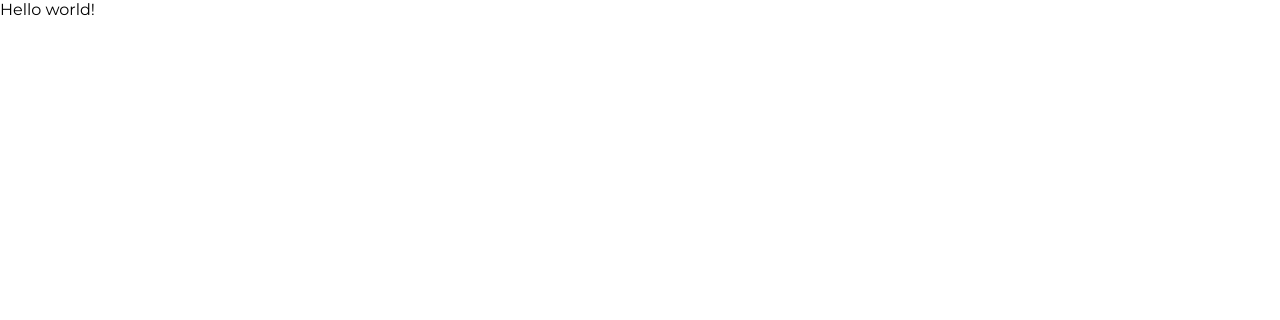
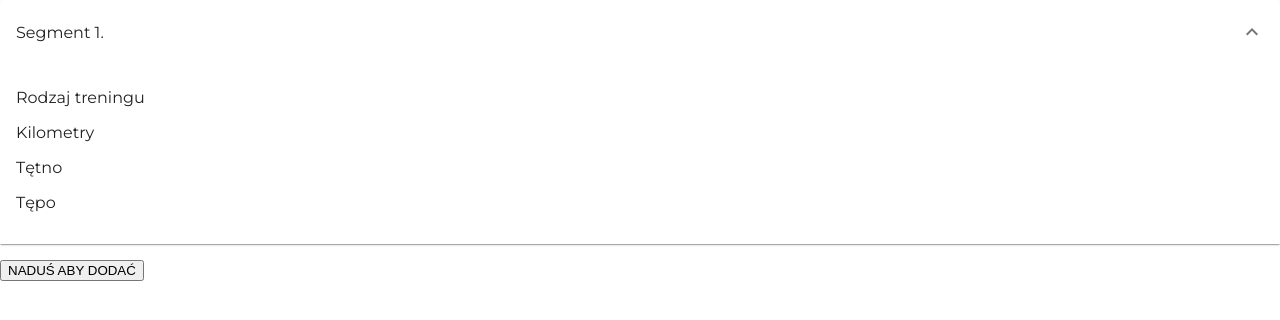
Before and after one commit to c1upek/mt-trainings, a React (Create React App) app: page / in a window 1280 px wide. Shown: the top 320 px of the page. Built offline with nearby package versions, Linux system fonts and the light colour scheme.

Commit message:
Create training segment draft component with ability to add many of them on main page.

```diff
--- a/package.json
+++ b/package.json
@@ -3,6 +3,10 @@
   "version": "0.1.0",
   "private": true,
   "dependencies": {
+    "@emotion/react": "^11.11.4",
+    "@emotion/styled": "^11.11.0",
+    "@mui/icons-material": "^5.15.11",
+    "@mui/material": "^5.15.11",
     "@testing-library/jest-dom": "^5.17.0",
     "@testing-library/react": "^13.4.0",
     "@testing-library/user-event": "^13.5.0",
--- a/src/App.tsx
+++ b/src/App.tsx
@@ -1,12 +1,30 @@
-import React from 'react';
-import './App.css';
+import React, { useState } from "react";
+import "./App.css";
+import TrainingSegment from "./components/TrainingSegment";
 
 function App() {
-  return (
-    <div className="App">
-      Hello world!
-    </div>
-  );
+  const [trainingSegments, setTrainingSegments] = useState([1]);
+
+    const trainingSegmentsDisplay = trainingSegments.map(
+        (trainingSegmentIndex) => (
+            <TrainingSegment
+                key={trainingSegmentIndex}
+                index={trainingSegmentIndex}
+            />
+        )
+    );
+
+    function handleAddTrainingSegment() {
+        const newTrainingSegments = trainingSegments.concat(trainingSegments.length + 1);
+        setTrainingSegments(newTrainingSegments);
+    }
+
+    return (
+        <div className="App">
+            {trainingSegmentsDisplay}
+            <div><button onClick={handleAddTrainingSegment}>NADUŚ ABY DODAĆ</button></div>
+        </div>
+    );
 }
 
 export default App;
--- /dev/null
+++ b/src/components/TrainingSegment.tsx
@@ -0,0 +1,35 @@
+import React from "react";
+import Accordion from "@mui/material/Accordion";
+import AccordionSummary from "@mui/material/AccordionSummary";
+import AccordionDetails from "@mui/material/AccordionDetails";
+import ExpandMoreIcon from "@mui/icons-material/ExpandMore";
+
+function TrainingSegment({ index }: any) {
+    function shouldBeExpanded() {
+        return index === 1;
+    }
+
+    return (
+        <Accordion
+            defaultExpanded={shouldBeExpanded()}
+            aria-controls={`training-segment-${index}`}
+            id={`training-segment-${index}`}
+        >
+            <AccordionSummary
+                expandIcon={<ExpandMoreIcon />}
+                aria-controls={`training-segment-${index}-summary`}
+                id={`training-segment-${index}-summary`}
+            >
+                Segment {index}.
+            </AccordionSummary>
+            <AccordionDetails>
+                <p>Rodzaj treningu</p>
+                <p>Kilometry</p>
+                <p>Tętno</p>
+                <p>Tępo</p>
+            </AccordionDetails>
+        </Accordion>
+    );
+}
+
+export default TrainingSegment;
```
Also changed, not shown: 1 other file (tests, documents, lock files or other folders).
